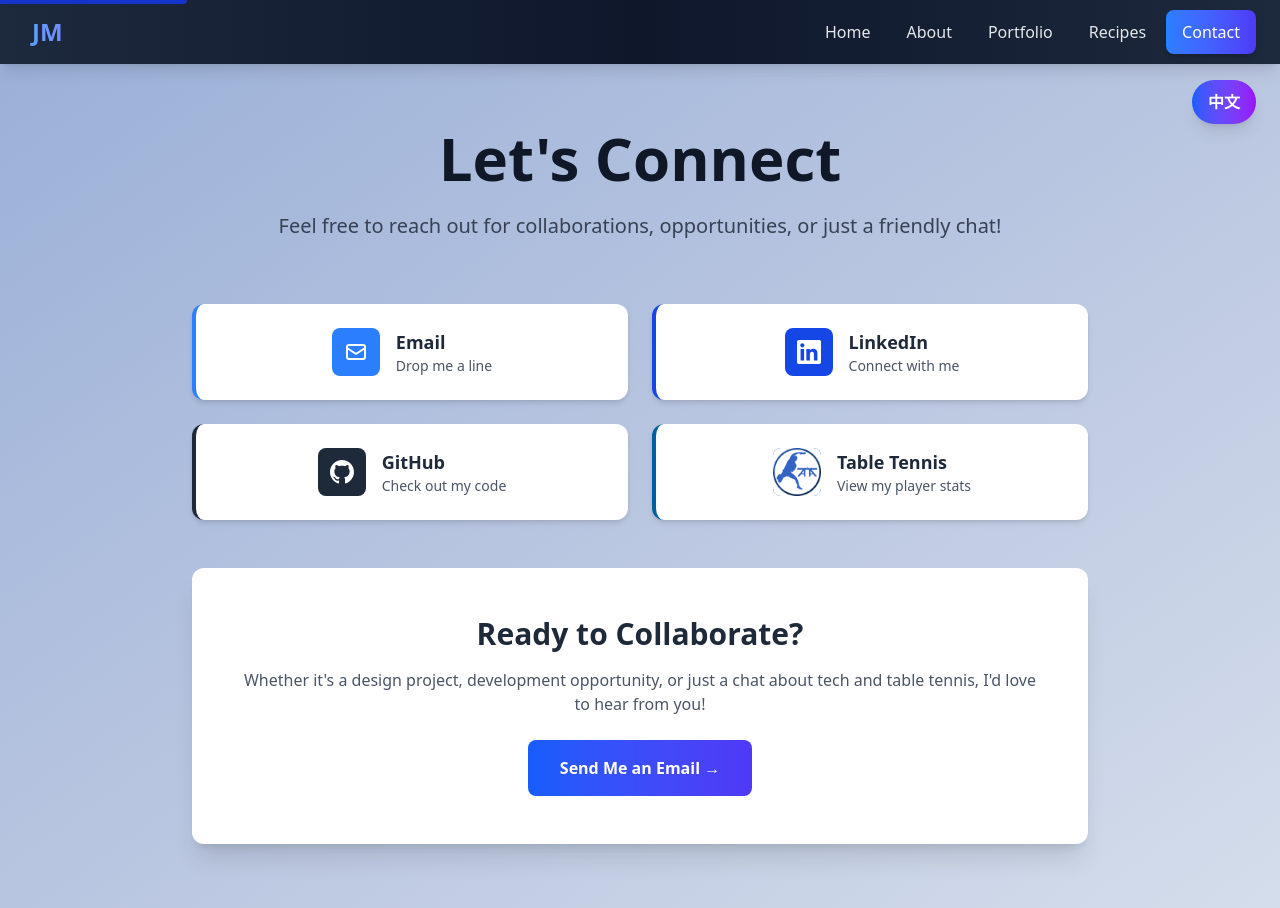
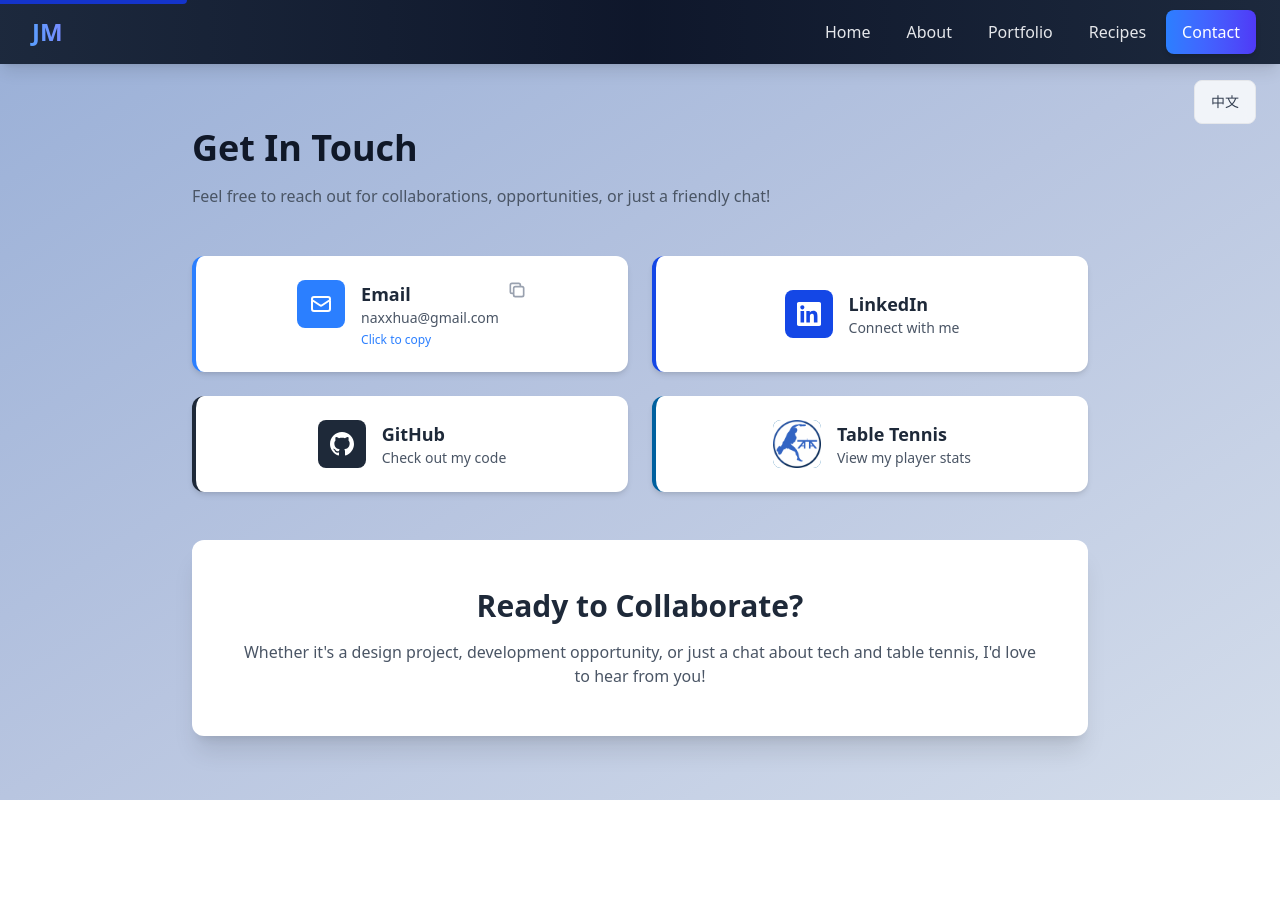
Before and after one commit to NaxxHua/jiahuama-site, an Astro site: page /contact in a window 1280 px wide. After the commit the page ends 800 px from the top, so only its background shows below. Built offline with nearby package versions, Linux system fonts and the light colour scheme; Astro itself is replaced by a stand-in of ours.

Commit message:
feat: modified theme

```diff
--- a/src/components/LanguageToggle.jsx
+++ b/src/components/LanguageToggle.jsx
@@ -25,7 +25,7 @@ export default function LanguageToggle() {
   return (
     <button
       onClick={toggleLanguage}
-      className="fixed top-20 right-6 z-50 bg-gradient-to-r from-blue-600 to-purple-600 text-white px-4 py-2 rounded-full shadow-lg hover:shadow-xl focus:shadow-xl transition-all transform hover:scale-105 focus:scale-105 focus:ring-2 focus:ring-white focus:ring-offset-2 font-semibold"
+      className="fixed top-20 right-6 z-50 bg-white/80 backdrop-blur-sm text-gray-700 px-4 py-2 rounded-lg border border-gray-200 hover:bg-white hover:border-gray-300 hover:shadow-sm transition-all text-sm font-medium"
       aria-label={language === "en" ? "Switch to Chinese" : "Switch to English"}
       aria-pressed={language !== "en"}
     >
--- a/src/pages/contact.astro
+++ b/src/pages/contact.astro
@@ -26,12 +26,12 @@ import "../styles/global.css";
     <main id="main-content" class="container mx-auto px-4 py-16">
       <div class="max-w-4xl mx-auto">
         <!-- Header -->
-        <div class="text-center mb-16">
-          <h1 class="text-5xl md:text-6xl font-bold mb-6 text-gray-900">
-            <span data-en="Let's Connect" data-zh="联系我">Let's Connect</span>
+        <div class="mb-12">
+          <h1 class="text-3xl md:text-4xl font-semibold mb-4 text-gray-900">
+            <span data-en="Get In Touch" data-zh="联系我">Get In Touch</span>
           </h1>
           <p
-            class="text-xl text-gray-700"
+            class="text-base text-gray-600"
             data-en="Feel free to reach out for collaborations, opportunities, or just a friendly chat!"
             data-zh="欢迎联系我讨论合作、机会或者只是聊聊天！"
           >
@@ -43,11 +43,12 @@ import "../styles/global.css";
         <!-- Contact Cards -->
         <div class="grid md:grid-cols-2 gap-4 md:gap-6 mb-12">
           <!-- Email Card -->
-          <a
-            href="mailto:naxxhua@gmail.com"
-            class="group bg-white rounded-xl shadow-md p-4 md:p-6 hover:shadow-lg transition-all border-l-4 border-blue-500"
+          <button
+            id="emailCard"
+            class="group bg-white rounded-xl shadow-md p-4 md:p-6 hover:shadow-lg transition-all border-l-4 border-blue-500 text-left w-full cursor-pointer"
           >
-            <div class="flex items-start">
+            <div class="flex items-start justify-between">
+              <div class="flex items-start flex-1">
                 <div
                   class="w-12 h-12 bg-blue-500 rounded-lg flex items-center justify-center mr-4 flex-shrink-0"
                 >
@@ -73,16 +74,36 @@ import "../styles/global.css";
                   >
                     Email
                   </h3>
+                  <p class="text-gray-600 text-sm mb-1">naxxhua@gmail.com</p>
                   <p
-                  class="text-gray-600 text-sm"
-                  data-en="Drop me a line"
-                  data-zh="给我发邮件"
+                    class="text-blue-500 text-xs font-medium"
+                    data-en="Click to copy"
+                    data-zh="点击复制"
                   >
-                  Drop me a line
+                    Click to copy
                   </p>
                 </div>
               </div>
-          </a>
+              <div
+                id="copyIcon"
+                class="text-gray-400 group-hover:text-blue-500 transition-colors ml-2"
+              >
+                <svg
+                  class="w-5 h-5"
+                  fill="none"
+                  stroke="currentColor"
+                  viewBox="0 0 24 24"
+                >
+                  <path
+                    stroke-linecap="round"
+                    stroke-linejoin="round"
+                    stroke-width="2"
+                    d="M8 16H6a2 2 0 01-2-2V6a2 2 0 012-2h8a2 2 0 012 2v2m-6 12h8a2 2 0 002-2v-8a2 2 0 00-2-2h-8a2 2 0 00-2 2v8a2 2 0 002 2z"
+                  ></path>
+                </svg>
+              </div>
+            </div>
+          </button>
 
           <!-- LinkedIn Card -->
           <a
@@ -201,21 +222,13 @@ import "../styles/global.css";
             Ready to Collaborate?
           </h2>
           <p
-            class="text-gray-600 mb-6"
+            class="text-gray-600"
             data-en="Whether it's a design project, development opportunity, or just a chat about tech and table tennis, I'd love to hear from you!"
             data-zh="无论是设计项目、开发机会，还是只是聊聊技术和乒乓球，我都很乐意听到你的声音！"
           >
             Whether it's a design project, development opportunity, or just a
             chat about tech and table tennis, I'd love to hear from you!
           </p>
-          <a
-            href="mailto:naxxhua@gmail.com"
-            class="inline-block bg-gradient-to-r from-blue-600 to-indigo-600 text-white px-8 py-4 rounded-lg font-semibold hover:shadow-lg transform hover:scale-105 transition-all"
-          >
-            <span data-en="Send Me an Email →" data-zh="发送邮件 →"
-              >Send Me an Email →</span
-            >
-          </a>
         </div>
       </div>
     </main>
@@ -239,6 +252,67 @@ import "../styles/global.css";
       window.addEventListener("languageChange", (e: Event) => {
         updateLanguage((e as CustomEvent).detail);
       });
+
+      // Email copy functionality
+      const emailCard = document.getElementById("emailCard");
+      const copyIcon = document.getElementById("copyIcon");
+      const email = "naxxhua@gmail.com";
+
+      if (emailCard && copyIcon) {
+        emailCard.addEventListener("click", async () => {
+          try {
+            await navigator.clipboard.writeText(email);
+
+            // Show success feedback
+            const currentLang = localStorage.getItem("language") || "en";
+            const successMessage = currentLang === "zh" ? "已复制!" : "Copied!";
+
+            // Change icon to checkmark
+            copyIcon.innerHTML = `
+              <svg class="w-5 h-5 text-green-500" fill="none" stroke="currentColor" viewBox="0 0 24 24">
+                <path stroke-linecap="round" stroke-linejoin="round" stroke-width="2" d="M5 13l4 4L19 7"></path>
+              </svg>
+            `;
+
+            // Show toast notification
+            const toast = document.createElement("div");
+            toast.className =
+              "fixed bottom-4 right-4 bg-green-500 text-white px-6 py-3 rounded-lg shadow-lg z-50 animate-fade-in";
+            toast.textContent = successMessage;
+            document.body.appendChild(toast);
+
+            // Reset after 2 seconds
+            setTimeout(() => {
+              copyIcon.innerHTML = `
+                <svg class="w-5 h-5" fill="none" stroke="currentColor" viewBox="0 0 24 24">
+                  <path stroke-linecap="round" stroke-linejoin="round" stroke-width="2" d="M8 16H6a2 2 0 01-2-2V6a2 2 0 012-2h8a2 2 0 012 2v2m-6 12h8a2 2 0 002-2v-8a2 2 0 00-2-2h-8a2 2 0 00-2 2v8a2 2 0 002 2z"></path>
+                </svg>
+              `;
+              toast.remove();
+            }, 2000);
+          } catch (err) {
+            console.error("Failed to copy email:", err);
+            // Fallback: try to select the text
+            alert(email);
+          }
+        });
+      }
     </script>
+
+    <style>
+      @keyframes fade-in {
+        from {
+          opacity: 0;
+          transform: translateY(10px);
+        }
+        to {
+          opacity: 1;
+          transform: translateY(0);
+        }
+      }
+      .animate-fade-in {
+        animation: fade-in 0.3s ease-out;
+      }
+    </style>
   </body>
 </html>
--- a/src/pages/index.astro
+++ b/src/pages/index.astro
@@ -275,7 +275,7 @@ import "../styles/global.css";
       <div class="text-center mt-16">
         <a
           href="/contact"
-          class="inline-block bg-gradient-to-r from-blue-600 to-purple-600 text-white px-8 py-4 rounded-full text-lg font-semibold hover:shadow-xl transform hover:scale-105 transition-all focus:shadow-xl focus:scale-105"
+          class="inline-block bg-white text-gray-800 px-6 py-3 rounded-lg text-base font-medium border border-gray-300 hover:border-gray-400 hover:shadow-md transition-all"
           aria-label="Get in touch - Contact Jiahua Ma"
         >
           <span data-en="Get In Touch →" data-zh="联系我 →">Get In Touch →</span
```
Lines whose indentation alone changed are shown as unchanged.
